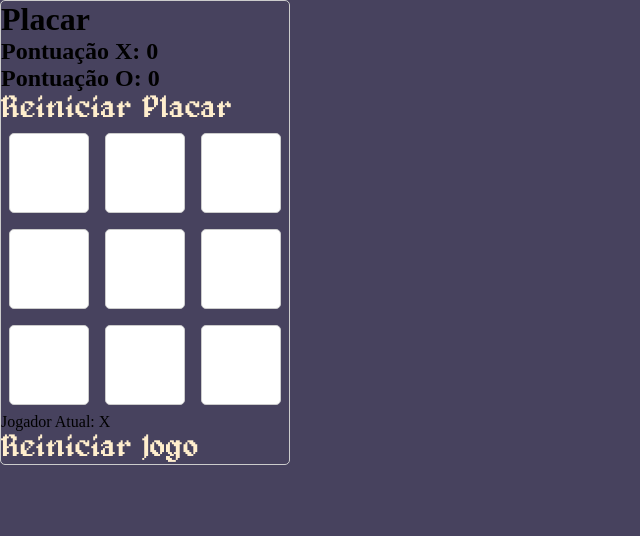
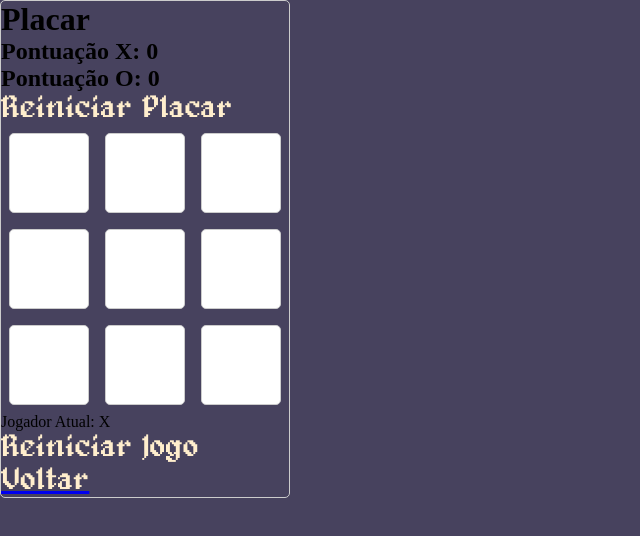
Before and after one commit to matheusdealcantara/jogo_da_velha, a React (Vite) app: page /um-jogador in a window 1280 px wide. Shown: the top 536 px of the page, without its empty margins (0-640 px from the left). Built offline with nearby package versions, Linux system fonts and the light colour scheme; a web font is replaced by a local one.

Commit message:
Adicionar botão voltar + correção placar

```diff
--- a/src/components/Tabuleiro.jsx
+++ b/src/components/Tabuleiro.jsx
@@ -2,7 +2,7 @@ import './Estilo.modules.css'
 import { useState } from 'react';
 import Campo from './Campo'
 import Button from './Button';
-
+import { Link } from 'react-router-dom';
 
 const Tabuleiro = () => {
     const [campos, setCampos] = useState(Array(9).fill(null));
@@ -58,8 +58,8 @@ const Tabuleiro = () => {
             <div className="placar">
                 <div className="placar_texto">
                     <h1>Placar</h1>
-                    <h2>Pontuação X: {placar[0]}</h2>
-                    <h2>Pontuação O: {placar[1]}</h2>
+                    <h2>Pontuação X: {placar[0]/2}</h2>
+                    <h2>Pontuação O: {placar[1]/2}</h2>
                 </div>
                 <div className="reinicia_placar" onClick={reiniciaPlacar}>
                     <Button texto="Reiniciar Placar"/>
@@ -89,6 +89,9 @@ const Tabuleiro = () => {
             <div className="reinicia_jogo" onClick={reiniciaJogo}>
                 <Button  texto="Reiniciar Jogo"/>
             </div>
+            <Link to="/">
+                <Button texto="Voltar"/>
+            </Link>
         </div>
     )
 }
```
